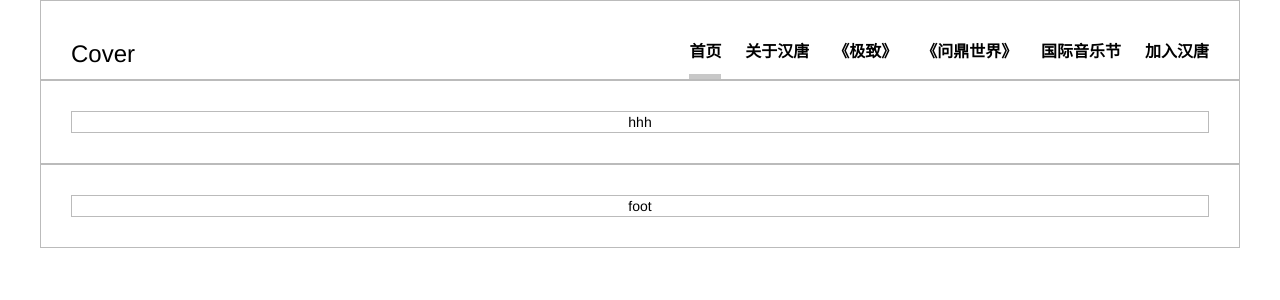
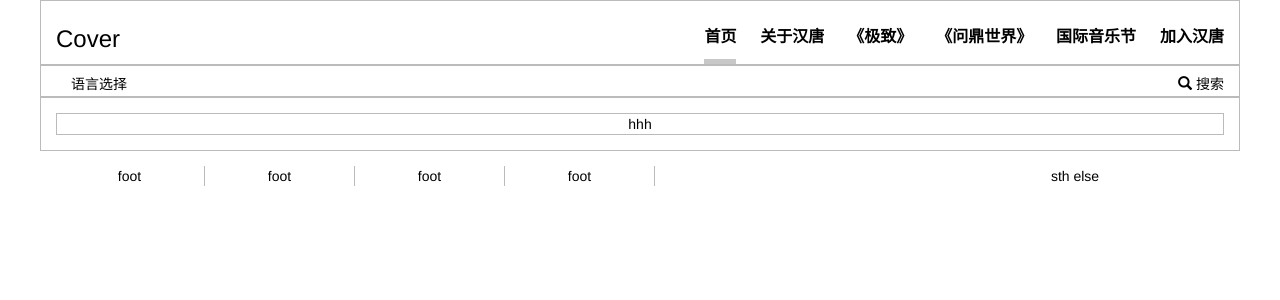
Before and after one commit to TT931230/Hantang, a CodeIgniter app: page /database/ in a window 1280 px wide. Shown: the top 300 px of the page. Run offline with CodeIgniter, Linux system fonts and the light colour scheme; some libraries are stand-ins or nearby versions.

Commit message:
language & update the nav

```diff
--- a/application/controllers/Test.php
+++ b/application/controllers/Test.php
@@ -1,8 +1,6 @@
 <?php
 class Test extends CI_Controller
 {
-
-
     function index()
     {
         $this->load->library('parser');
@@ -14,6 +12,11 @@ class Test extends CI_Controller
             'awoe' => $this->lang->line('awoe'),
             'music' => $this->lang->line('music'),
             'join' => $this->lang->line('join'),
+            'language' => $this->lang->line('language'),
+            'search' => $this->lang->line('search'),
+            'platform' => $this->lang->line('platform'),
+            'partner' => $this->lang->line('partner'),
+            'introduce' => $this->lang->line('introduce'),
             'homenav' => 'active',
             'aboutnav' =>  '',
             'ulnav' => '',
@@ -22,6 +25,7 @@ class Test extends CI_Controller
             'joinnav' => ''
         );
         $this->parser->parse('header',$data);
+        $this->parser->parse('search',$data);
         $this->parser->parse('home',$data);
         $this->parser->parse('footer',$data);
     }
@@ -36,6 +40,11 @@ class Test extends CI_Controller
             'awoe' => $this->lang->line('awoe'),
             'music' => $this->lang->line('music'),
             'join' => $this->lang->line('join'),
+            'language' => $this->lang->line('language'),
+            'search' => $this->lang->line('search'),
+            'platform' => $this->lang->line('platform'),
+            'partner' => $this->lang->line('partner'),
+            'introduce' => $this->lang->line('introduce'),
             'homenav' => '',
             'aboutnav' =>  'active',
             'ulnav' => '',
@@ -44,6 +53,7 @@ class Test extends CI_Controller
             'joinnav' => ''
         );
         $this->parser->parse('header',$data);
+        $this->parser->parse('search',$data);
         $this->parser->parse('about',$data);
         $this->parser->parse('footer',$data);
     }
@@ -57,6 +67,11 @@ class Test extends CI_Controller
             'awoe' => $this->lang->line('awoe'),
             'music' => $this->lang->line('music'),
             'join' => $this->lang->line('join'),
+            'language' => $this->lang->line('language'),
+            'search' => $this->lang->line('search'),
+            'platform' => $this->lang->line('platform'),
+            'partner' => $this->lang->line('partner'),
+            'introduce' => $this->lang->line('introduce'),
             'homenav' => '',
             'aboutnav' =>  '',
             'ulnav' => 'active',
@@ -65,6 +80,7 @@ class Test extends CI_Controller
             'joinnav' => ''
         );
         $this->parser->parse('header',$data);
+        $this->parser->parse('search',$data);
         $this->parser->parse('ul',$data);
         $this->parser->parse('footer',$data);
     }
@@ -78,6 +94,11 @@ class Test extends CI_Controller
             'awoe' => $this->lang->line('awoe'),
             'music' => $this->lang->line('music'),
             'join' => $this->lang->line('join'),
+            'language' => $this->lang->line('language'),
+            'search' => $this->lang->line('search'),
+            'platform' => $this->lang->line('platform'),
+            'partner' => $this->lang->line('partner'),
+            'introduce' => $this->lang->line('introduce'),
             'homenav' => '',
             'aboutnav' =>  '',
             'ulnav' => '',
@@ -86,6 +107,7 @@ class Test extends CI_Controller
             'joinnav' => ''
         );
         $this->parser->parse('header',$data);
+        $this->parser->parse('search',$data);
         $this->parser->parse('awoe',$data);
         $this->parser->parse('footer',$data);
     }
@@ -99,6 +121,11 @@ class Test extends CI_Controller
             'awoe' => $this->lang->line('awoe'),
             'music' => $this->lang->line('music'),
             'join' => $this->lang->line('join'),
+            'language' => $this->lang->line('language'),
+            'search' => $this->lang->line('search'),
+            'platform' => $this->lang->line('platform'),
+            'partner' => $this->lang->line('partner'),
+            'introduce' => $this->lang->line('introduce'),
             'homenav' => '',
             'aboutnav' =>  '',
             'ulnav' => '',
@@ -107,6 +134,7 @@ class Test extends CI_Controller
             'joinnav' => ''
         );
         $this->parser->parse('header',$data);
+        $this->parser->parse('search',$data);
         $this->parser->parse('music',$data);
         $this->parser->parse('footer',$data);
     }
@@ -120,6 +148,11 @@ class Test extends CI_Controller
             'awoe' => $this->lang->line('awoe'),
             'music' => $this->lang->line('music'),
             'join' => $this->lang->line('join'),
+            'language' => $this->lang->line('language'),
+            'search' => $this->lang->line('search'),
+            'platform' => $this->lang->line('platform'),
+            'partner' => $this->lang->line('partner'),
+            'introduce' => $this->lang->line('introduce'),
             'homenav' => '',
             'aboutnav' =>  '',
             'ulnav' => '',
@@ -128,6 +161,7 @@ class Test extends CI_Controller
             'joinnav' => 'active'
         );
         $this->parser->parse('header',$data);
+        $this->parser->parse('search',$data);
         $this->parser->parse('join',$data);
         $this->parser->parse('footer',$data);
     }
--- a/application/language/zn/test_lang.php
+++ b/application/language/zn/test_lang.php
@@ -1,4 +1,9 @@
 <?php
+$lang['search']='搜索';
+$lang['language']='语言选择';
+$lang['introduce']='公司简介';
+$lang['platform']='播出平台';
+$lang['partner']='合作伙伴';
 $lang['home']='首页';
 $lang['about']='关于汉唐';
 $lang['ul']='《极致》';
--- a/application/views/footer.php
+++ b/application/views/footer.php
@@ -7,10 +7,22 @@
  */defined('BASEPATH') OR exit('No direct script access allowed');
 ?><!DOCTYPE html>
 <div class="cover-container">
-    <div class="clearfix newborder">
+    <div class="clearfix">
         <div class="inner">
-            <div class="newborder">
+            <div class="footerleftdiv">
                 foot
+            </div>
+            <div class="footerleftdiv">
+                foot
+            </div>
+            <div class="footerleftdiv">
+                foot
+            </div>
+            <div class="footerleftdiv">
+                foot
+            </div>
+            <div class="footerrightdiv">
+                sth else
             </div>
         </div>
     </div>
--- a/application/views/header.php
+++ b/application/views/header.php
@@ -34,7 +34,14 @@ defined('BASEPATH') OR exit('No direct script access allowed');
             <nav>
                 <ul class="nav masthead-nav">
                     <li><a href="/home" class="{homenav}">{home}</a></li>
-                    <li><a href="/about" class="{aboutnav}">{about}</a></li>
+                    <li>
+                        <a href="#" class="dropdown dropdowncust" data-toggle="dropdown" role="button" aria-haspopup="true" aria-expanded="false">{about}</a>
+                        <ul class="dropdown-menu dropdownmenucust">
+                            <li><a href="#">{introduce}</a></li>
+                            <li><a href="#">{platform}</a></li>
+                            <li><a href="#">{partner}</a></li>
+                        </ul>
+                    </li>
                     <li><a href="/ul" class="{ulnav}">{ul}</a></li>
                     <li><a href="/awoe" class="{awoenav}">{awoe}</a></li>
                     <li><a href="/music" class="{musicnav}">{music}</a></li>
--- /dev/null
+++ b/application/views/search.php
@@ -0,0 +1,24 @@
+<?php
+/**
+ * Created by PhpStorm.
+ * User: TT
+ * Date: 2016/1/11
+ * Time: 9:55
+ */
+defined('BASEPATH') OR exit('No direct script access allowed');
+?><!DOCTYPE html>
+<div class="cover-container">
+    <div class="inner newborder">
+        <div class="radio-inline language">
+            <a href="#" class="dropdown dropdowncust" data-toggle="dropdown" role="button" aria-haspopup="true" aria-expanded="false">{language}</a>
+            <ul class="dropdown-menu dropdownmenucust">
+                <li><a href="#">中文</a></li>
+                <li><a href="#">English</a></li>
+                <li><a href="#">Français</a></li>
+            </ul>
+        </div>
+        <div class="searcharea">
+            <a href="#" class="dropdowncust" role="button"><i class="glyphicon glyphicon-search"></i> {search}</a>
+        </div>
+    </div>
+</div>
--- a/bootstrap/css/main.css
+++ b/bootstrap/css/main.css
@@ -1,6 +1,23 @@
 /*
  * Globals
  */
+.dropdownmenucust{
+    border: #bbbbbb;
+    border-radius: 0px;
+    background-color: #bbbbbb;
+}
+.footerrightdiv{
+    display:inline;
+    float:right;
+    width: 300px;
+}
+.footerleftdiv{
+    display:inline;
+    float:left;
+    width:150px;
+    border-right: 1px solid #bbbbbb;
+}
+
 .newborder{
     border: 1px solid #bbbbbb;
     margin-bottom: 0;
@@ -8,19 +25,31 @@
     padding:0;
 }
 .language{
+    padding:0px;
+    margin-left: 15px;
+    margin-top:-7px;
     float:left;
 }
 .search{
+    margin-right:15px;
+    margin-top: -7px;
+    float:right;
+}
+.searcharea{
+    margin-top: -7px;
     float:right;
 }
 
 .dropdowncust{
+    text-decoration: none;
     color:#000;
 }
 .dropdowncust:focus{
+    text-decoration: none;
     color:#000;
 }
 .dropdowncust:hover{
+    text-decoration: none;
     color:#000;
 }
 
@@ -74,7 +103,7 @@ body {
 
 /* Padding for spacing */
 .inner {
-    padding: 30px;
+    padding: 15px;
 }
 
 
```
